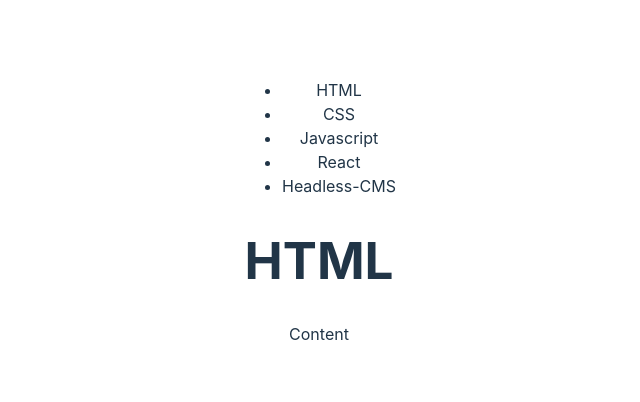
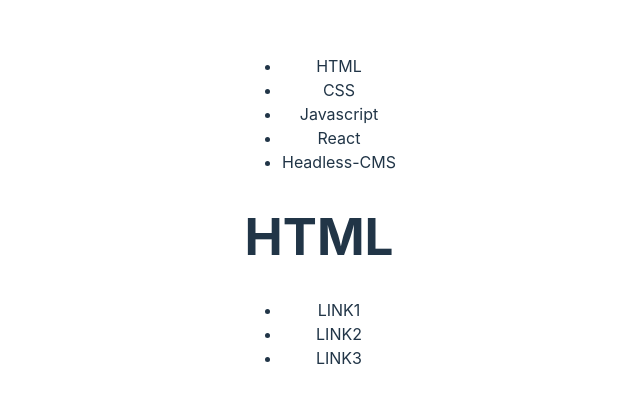
Before and after one commit to mrflexxi/uin23ak3_resourceapp_group20, a React (Vite) app: page / in a window 1280 px wide. Shown: the part 188-590 px from the top of the page, without its empty margins (321-961 px from the left). Built offline with nearby package versions, Linux system fonts and the light colour scheme.

Commit message:
Ferdig struktur for init Layout-branch

```diff
--- a/src/App.jsx
+++ b/src/App.jsx
@@ -7,6 +7,7 @@
 
   return (
     <>
+      <div id="container">
         <div id="nav-cont">
           <nav>
             <ul>
@@ -17,9 +18,17 @@
               <li>Headless-CMS</li>
             </ul>
           </nav>
-        <div id="container">
+          <div id="content-cont">
             <h1>HTML</h1>
-          <p>Content</p>
+            <p></p>
+            <div id="links-cont">
+              <ul>
+                <li>LINK1</li>
+                <li>LINK2</li>
+                <li>LINK3</li>
+              </ul>
+            </div>
+          </div>
         </div>
       </div>
     </>
```
Lines whose indentation alone changed are shown as unchanged.
